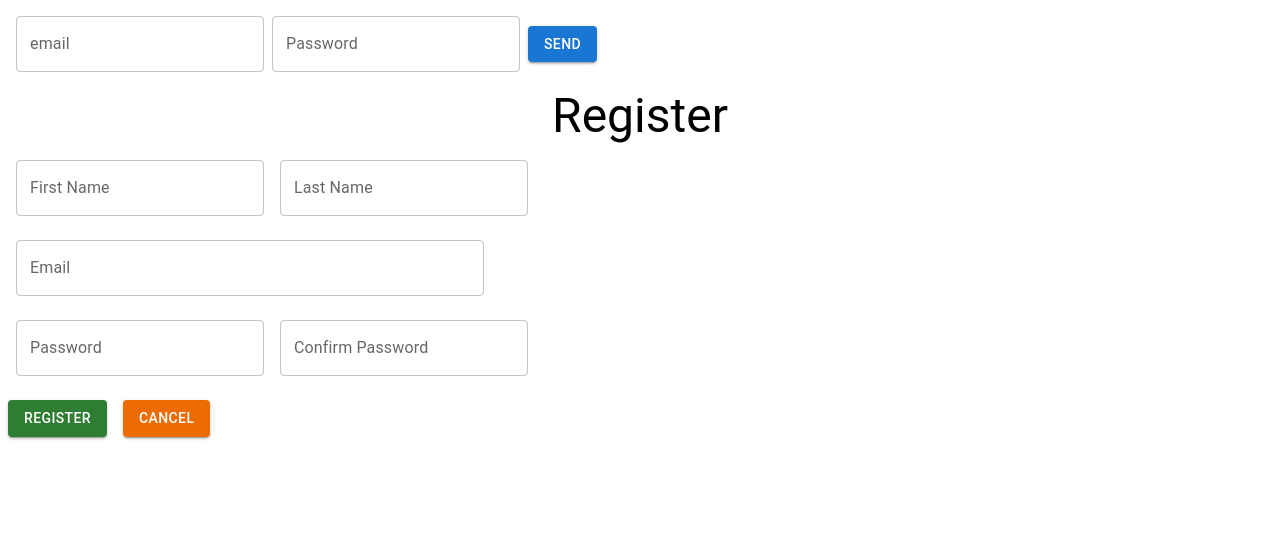
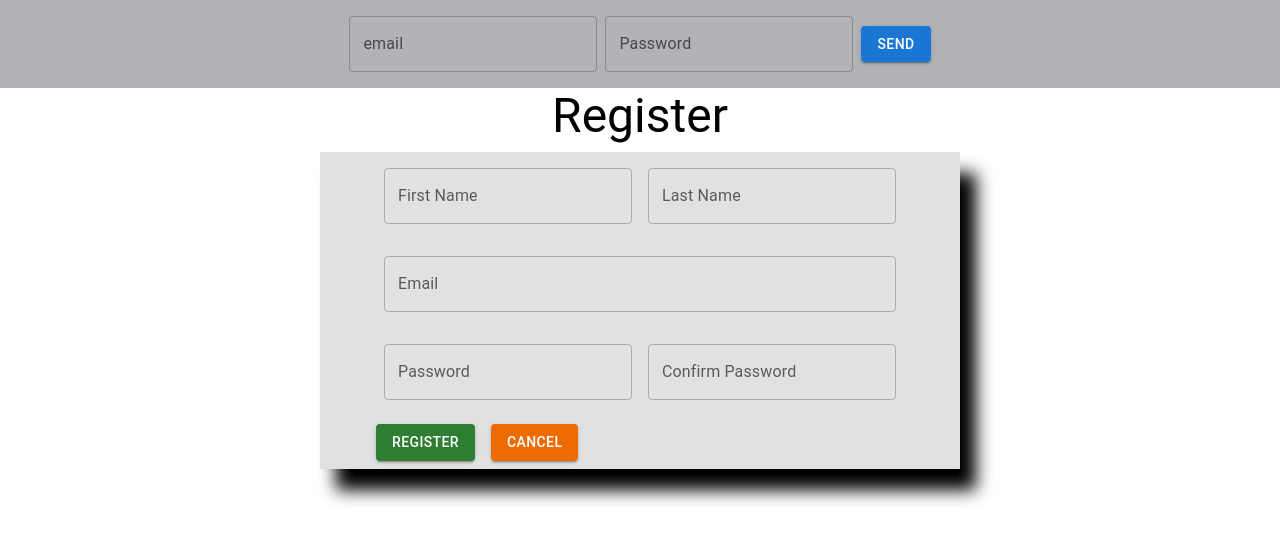
Before and after one commit to WFederico97/proyecto_capa_vates, a React (Create React App) app in the folder frontend/: page / in a window 1280 px wide. Shown: the top 542 px of the page. Built offline with nearby package versions, Linux system fonts and the light colour scheme.

Commit message:
Minor Fixes

```diff
--- a/frontend/src/App.css
+++ b/frontend/src/App.css
@@ -14,8 +14,7 @@
 }
 
 .App-header {
-  background-color: #282c34;
-  min-height: 100vh;
+  background-color: #51565f72;
   display: flex;
   flex-direction: column;
   align-items: center;
@@ -23,16 +22,3 @@
   font-size: calc(10px + 2vmin);
   color: white;
 }
-
-.App-link {
-  color: #61dafb;
-}
-
-@keyframes App-logo-spin {
-  from {
-    transform: rotate(0deg);
-  }
-  to {
-    transform: rotate(360deg);
-  }
-}
--- a/frontend/src/App.js
+++ b/frontend/src/App.js
@@ -7,12 +7,12 @@ import { Box, Grid } from '@mui/material';
 function App() {
   return (
     <Box component="div" sx={{ display: "flex", flexDirection: "column", alignContent: "center" }}>
-      <header>
+      <header className='App-header'>
         <Grid component="header">
           <LoginForm />
         </Grid>
       </header>
-      <main className="App-main">
+      <main>
         <Grid component="section">
           <Register />
         </Grid>
--- /dev/null
+++ b/frontend/src/components/register/Register.css
@@ -0,0 +1,9 @@
+.register-form {
+    display: flex;
+    flex-direction: column;
+    width: 50vw;
+    flex-wrap: wrap;
+    align-content: center;
+    box-shadow:  1em 1.3em 1em #000000;
+    background-color: #8680803c;
+}
--- a/frontend/src/components/register/Register.jsx
+++ b/frontend/src/components/register/Register.jsx
@@ -3,6 +3,7 @@ import { useForm, Controller } from "react-hook-form";
 import * as yup from "yup";
 import { yupResolver } from "@hookform/resolvers/yup";
 import {  Button, Grid, TextField, Typography } from "@mui/material";
+import './Register.css'
 
 const defaultValues = {
   first_name: "",
@@ -59,7 +60,7 @@ const Register = () => {
         <Grid sx={{ textAlign: "center" }}>
           <Typography variant="h3"> Register </Typography>
         </Grid>
-        <Grid>
+        <Grid sx={{justifyContent: "center", display: "flex", m:1}}>
           <form onSubmit={handleSubmit(onSubmit)} className="register-form">
             <Grid sx={{ margin: 1 }}>
               <Controller
@@ -83,7 +84,7 @@ const Register = () => {
               <Controller
                 name="email"
                 control={control}
-                render={({ field }) => <TextField label="Email" type="email" sx={{ margin: 1, width: "37%" }} {...field} />}
+                render={({ field }) => <TextField label="Email" type="email" sx={{ margin: 1, width: "97%" }} {...field} />}
               />
               {errors.email && (
                 <Typography variant="caption">{errors.email}</Typography>
--- a/frontend/src/index.js
+++ b/frontend/src/index.js
@@ -5,9 +5,7 @@ import App from './App';
 
 const root = ReactDOM.createRoot(document.getElementById('root'));
 root.render(
-
   <App />
-
 );
 
 // If you want to start measuring performance in your app, pass a function
```
Also changed, not shown: frontend/src/components/login/LoginForm.css (added).
